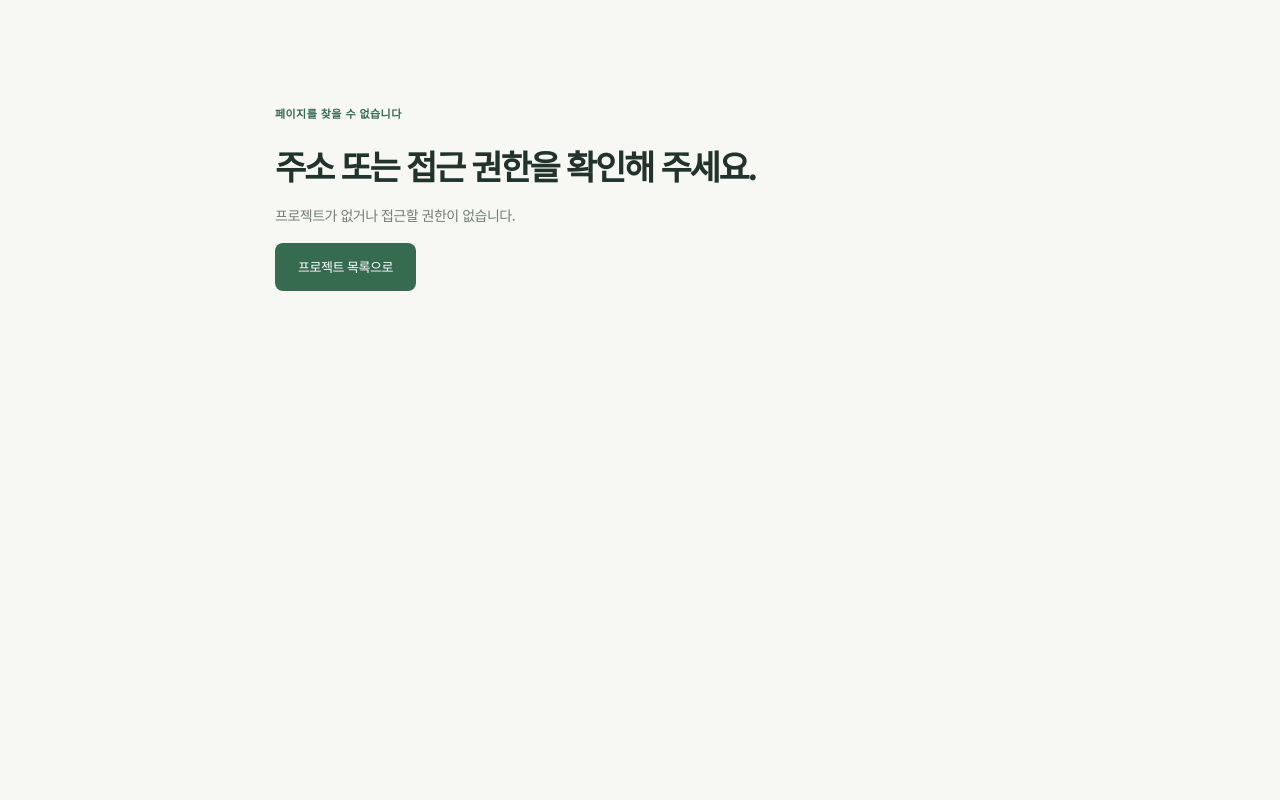
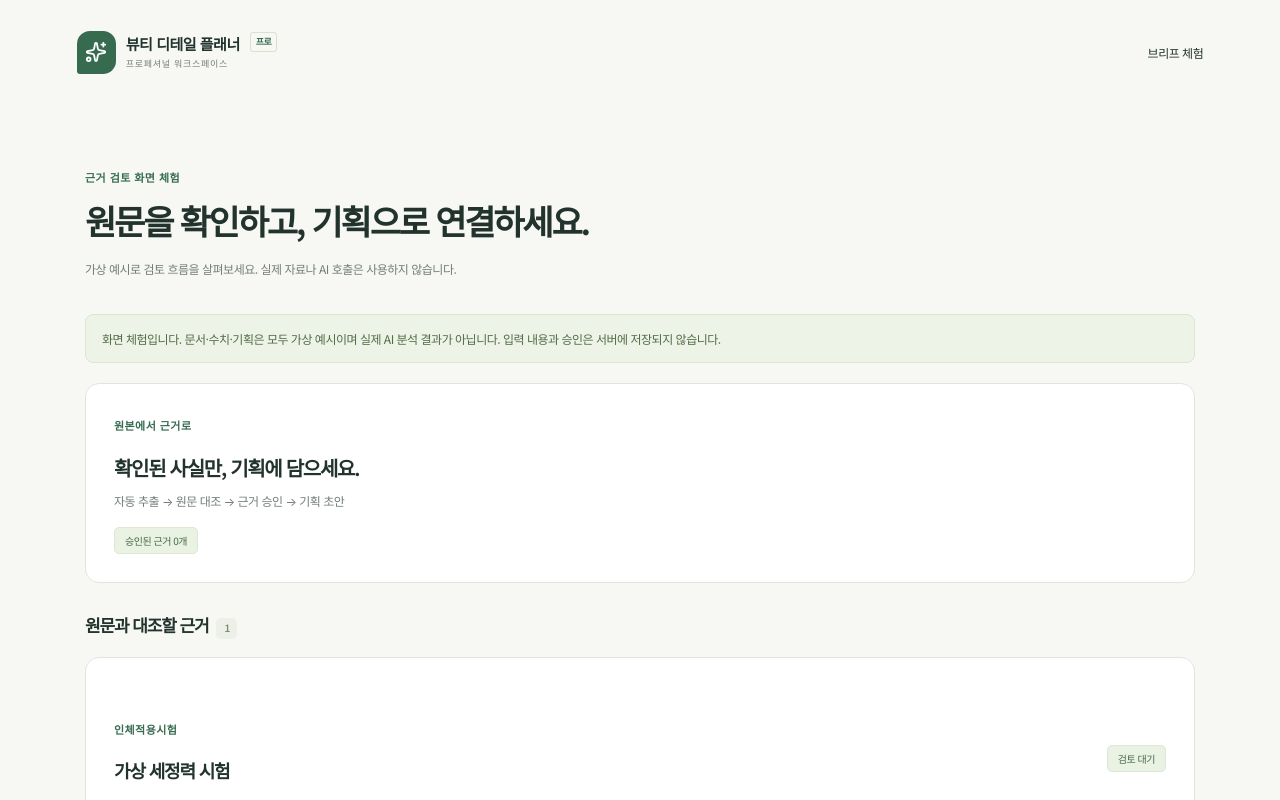
Before and after one commit to rkdwn6338-dev/beauty_pro, a Next.js app: page /analysis-preview in a window 1280 px wide. Before the commit this address had no page. Shown: the top 800 px of the page. Built offline with nearby package versions, Linux system fonts and the light colour scheme.

Commit message:
가상 자료를 이용한 근거 검토 체험 화면 추가

```diff
--- /dev/null
+++ b/src/app/analysis-preview/page.tsx
@@ -0,0 +1,38 @@
+import Link from "next/link";
+import { Logo } from "@/components/logo";
+import { AnalysisWorkspace } from "@/components/analysis-workspace";
+import { demoFile, demoEvidence } from "@/lib/analysis-demo";
+export default function AnalysisPreviewPage() {
+  return (
+    <div>
+      <header className="public-header">
+        <Logo />
+        <Link href="/brief-preview" className="text-link">
+          브리프 체험
+        </Link>
+      </header>
+      <main id="main" className="preview-main">
+        <div className="page-heading">
+          <div>
+            <span className="eyebrow">근거 검토 화면 체험</span>
+            <h1>원문을 확인하고, 기획으로 연결하세요.</h1>
+            <p>
+              가상 예시로 검토 흐름을 살펴보세요. 실제 자료나 AI 호출은 사용하지
+              않습니다.
+            </p>
+          </div>
+        </div>
+        <AnalysisWorkspace
+          projectId={demoFile.project_id}
+          productId={null}
+          files={[demoFile]}
+          evidence={[demoEvidence]}
+          jobs={[]}
+          aiReady={false}
+          writeReady={false}
+          demo
+        />
+      </main>
+    </div>
+  );
+}
```
